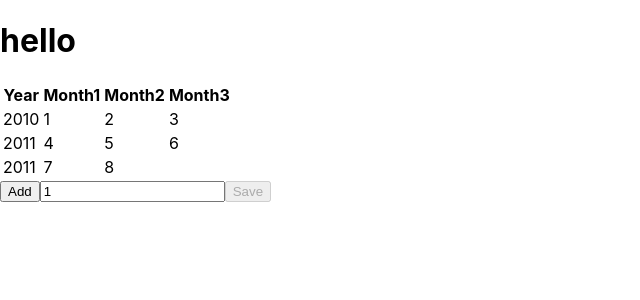
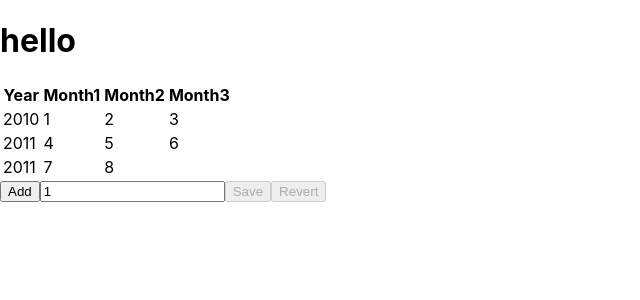
Before and after one commit to abcd-arl/hiv-forecasting-dashboard, a React (Create React App) app in the folder frontend/dashboard/: page / in a window 1280 px wide. Shown: the top 300 px of the page, without its empty margins (0-640 px from the left). Built offline with nearby package versions, Linux system fonts and the light colour scheme.

Commit message:
update table

```diff
--- a/frontend/dashboard/src/components/Table/Table.js
+++ b/frontend/dashboard/src/components/Table/Table.js
@@ -19,6 +19,7 @@ const reducer = (state, action) => {
 				],
 				finalValues: [[]],
 				isSaved: false,
+				history: state.history,
 				activity: {
 					status: 'initialized',
 					startIndex: [0, 0],
@@ -43,6 +44,7 @@ const reducer = (state, action) => {
 				values: tableValues,
 				finalValues: structuredClone(state.finalValues),
 				isSaved: false,
+				history: state.history,
 				activity: {
 					status: 'editing',
 					startIndex: getTableLastIndex(state.values),
@@ -54,6 +56,7 @@ const reducer = (state, action) => {
 				values: structuredClone(state.values),
 				finalValues: structuredClone(state.finalValues),
 				isSaved: false,
+				history: state.history,
 				activity: {
 					status: 'saving',
 					startIndex: state.activity.startIndex,
@@ -66,6 +69,7 @@ const reducer = (state, action) => {
 				values: structuredClone(state.values),
 				finalValues: structuredClone(state.finalValues),
 				isSaved: false,
+				history: state.history,
 				activity: {
 					status: 'updated',
 					startIndex: [null, null],
@@ -76,9 +80,23 @@ const reducer = (state, action) => {
 			return {
 				values: structuredClone(state.values),
 				finalValues: structuredClone(state.values),
+				history: structuredClone([...state.history, state.finalValues]),
 				isSaved: true,
 				activity: {
 					status: 'saved',
+					startIndex: [null, null],
+				},
+			};
+
+		case 'revert':
+			const prevValues = structuredClone(state.history.slice(-1)[0]);
+			return {
+				values: prevValues,
+				finalValues: prevValues,
+				history: structuredClone(state.history.slice(0, state.history.length - 1)),
+				isSaved: true,
+				activity: {
+					status: 'reverted',
 					startIndex: [null, null],
 				},
 			};
@@ -98,8 +116,9 @@ export default function Table() {
 	const [defValLastIndex, setDefValLastIndex] = useState([null, null]);
 	const [table, dispatch] = useReducer(reducer, {
 		values: [[]],
-		finalValues: [],
+		finalValues: [[]],
 		isSaved: true,
+		history: [],
 		activity: {
 			status: 'standby',
 			startIndex: [],
@@ -109,7 +128,7 @@ export default function Table() {
 
 	useEffect(() => {
 		console.group('Table Values');
-		// console.log('history', table.history);
+		console.log('history', table.history);
 		console.log('initial table values:', table.values);
 		console.log('initial table status:', table.activity.status, table.activity.startIndex);
 		console.log('final table values:', table.finalValues);
@@ -190,7 +209,12 @@ export default function Table() {
 				</thead>
 				<tbody>{tableRows}</tbody>
 			</table>
-			<TableOption dispatch={dispatch} tableIsSaved={table.isSaved} tableStatus={table.activity.status} />
+			<TableOption
+				dispatch={dispatch}
+				tableIsSaved={table.isSaved}
+				tableStatus={table.activity.status}
+				tableHasHistory={table.history.length > 1}
+			/>
 		</>
 	);
 }
--- a/frontend/dashboard/src/components/TableOption/TableOption.js
+++ b/frontend/dashboard/src/components/TableOption/TableOption.js
@@ -1,6 +1,6 @@
 import { useRef } from 'react';
 
-export default function TableOption({ dispatch, tableIsSaved, tableStatus }) {
+export default function TableOption({ dispatch, tableIsSaved, tableStatus, tableHasHistory }) {
 	const inputRef = useRef(null);
 
 	const handleOnAdd = (e) => {
@@ -12,6 +12,10 @@ export default function TableOption({ dispatch, tableIsSaved, tableStatus }) {
 		else dispatch({ type: 'save' });
 	};
 
+	const handleOnRevert = (e) => {
+		dispatch({ type: 'revert' });
+	};
+
 	return (
 		<div>
 			<button onClick={handleOnAdd}>Add</button>
@@ -19,6 +23,9 @@ export default function TableOption({ dispatch, tableIsSaved, tableStatus }) {
 			<button disabled={tableIsSaved} onClick={handleOnSave}>
 				Save
 			</button>
+			<button disabled={!tableHasHistory} onClick={handleOnRevert}>
+				Revert
+			</button>
 		</div>
 	);
 }
```
